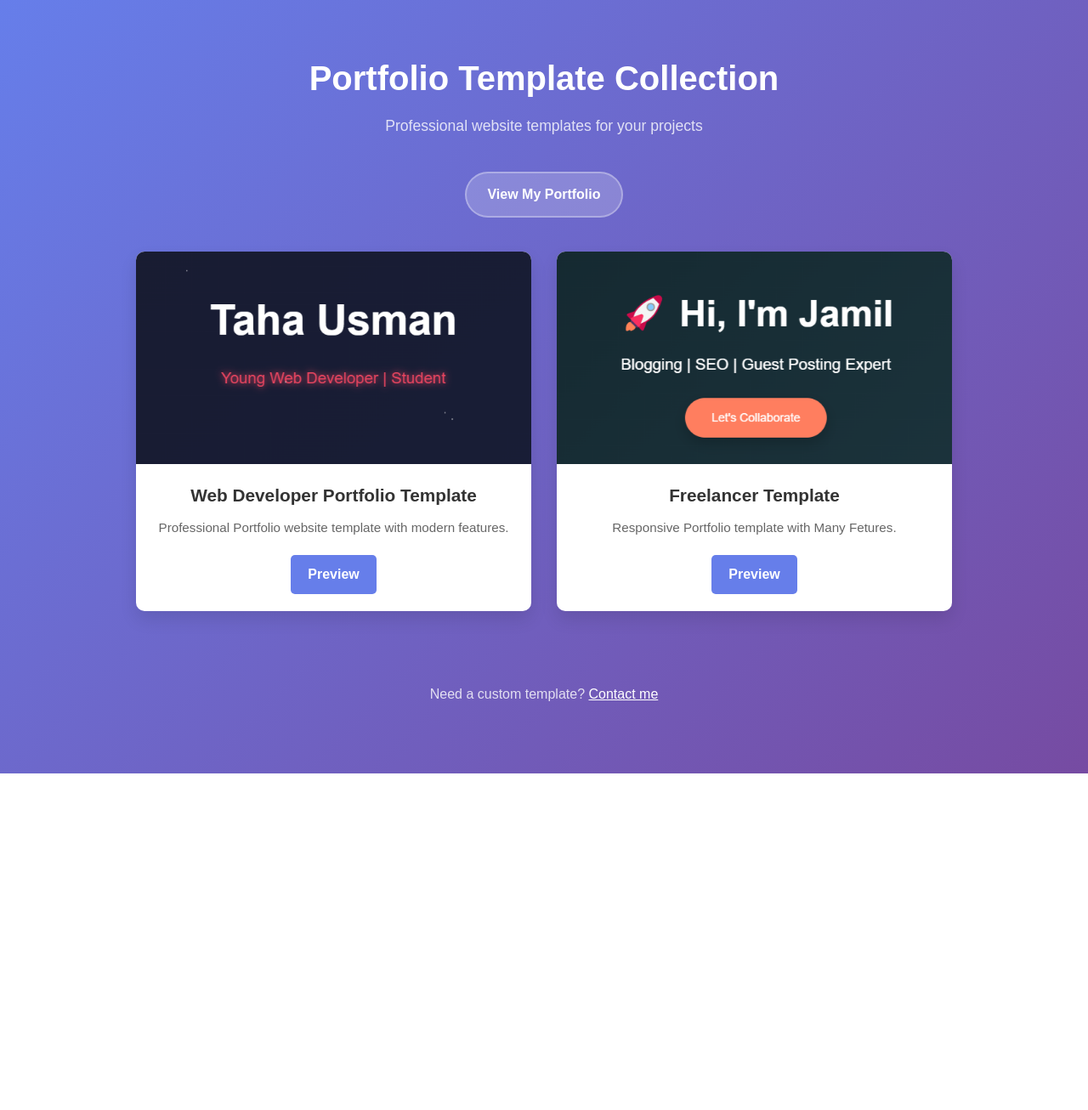
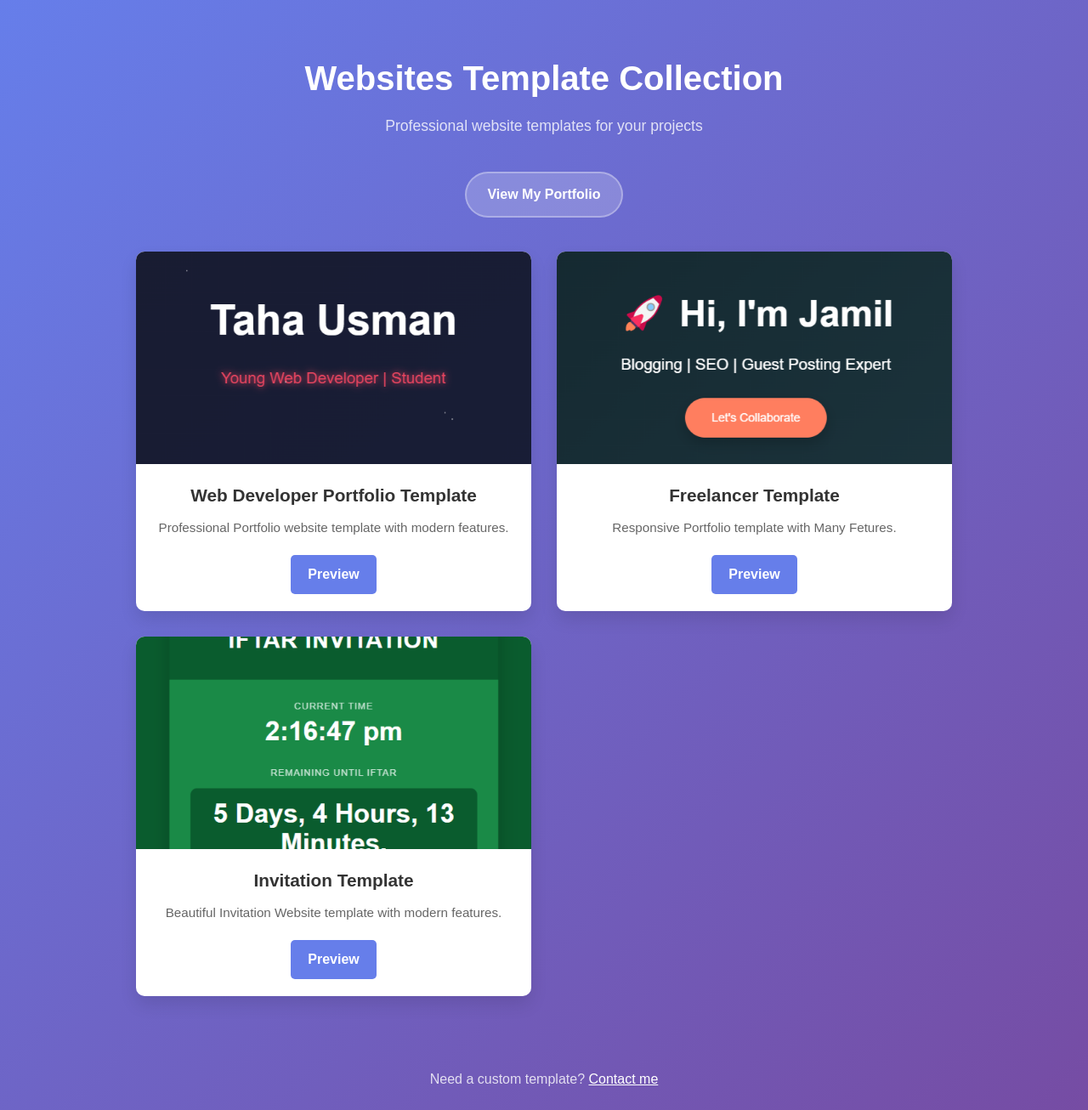
Before and after one commit to t-usman2010/Templates, a plain HTML site: page index.html in a window 1280 px wide. Shown: the top 1306 px of the page at 85% size. Before the commit the page ends 910 px from the top, so only its background shows below. Drawn offline with Linux system fonts and the light colour scheme.

Commit message:
Templates

```diff
--- a/index.html
+++ b/index.html
@@ -10,7 +10,7 @@
 <body>
     <div class="container">
         <header>
-            <h1>Portfolio Template Collection</h1>
+            <h1>Websites Template Collection</h1>
             <p>Professional website templates for your projects</p>
         </header>
         <div class="portfolio-link">
@@ -43,6 +43,19 @@
                     </div>
                 </div>
             </div>
+            <div class="template-card">
+                <div class="template-image">
+                    <img src="pic3.png" alt="Business Template">
+                </div>
+                <div class="template-info">
+                    <h3>Invitation Template</h3>
+                    <p>Beautiful Invitation Website template with modern features.</p>
+                    <div class="template-actions">
+                        <a href="https://t-usman2010.github.io/Timer" class="preview-btn">Preview</a>
+                    </div>
+                </div>
+            </div>
+
         </div>
         <footer>
             <div class="contact-info">
```
Also changed, not shown: pic3.png (added).
